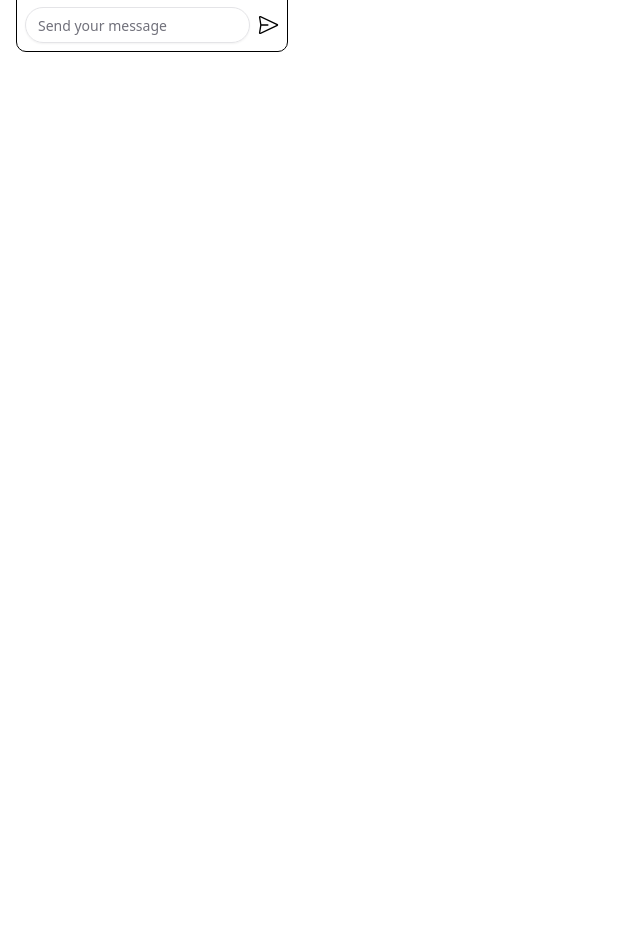
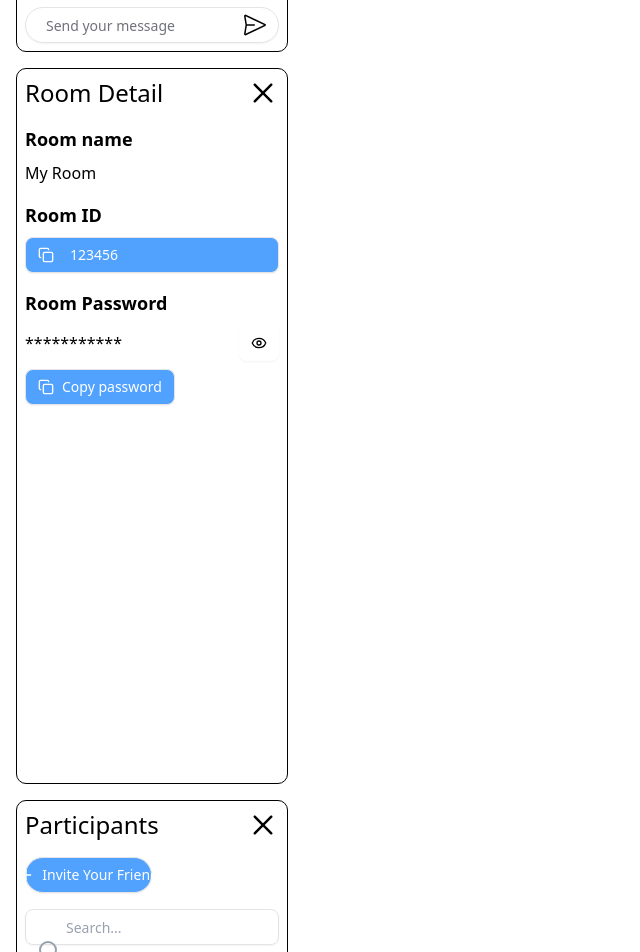
Before and after one commit to ngvuthtinh/Movie_Recommendation_System, a React (Vite) app in the folder movie_recommendation_system/: page / in a window 1280 px wide. Shown: the part 680-1632 px from the top of the page, without its empty margins (0-640 px from the left). Before the commit the page ends 800 px from the top, so only its background shows below. Built offline with nearby package versions, Linux system fonts and the light colour scheme.

Commit message:
Phuong | feat<components>: room details

```diff
--- a/movie_recommendation_system/src/components/ChatFrame.tsx
+++ b/movie_recommendation_system/src/components/ChatFrame.tsx
@@ -50,7 +50,7 @@ export default function ChatFrame() {
 
                 <div className="mt-3 border-1 border-gray-700 rounded-lg flex-1 overflow-auto">
                     {messages.map(({user, time, text }) => (
-                        <div className="mb-4">
+                        <div className="mx-4 my-2">
                             <div className="flex justify-between text-sm text-gray-600">
                                 <span>{user}</span>
                                 <span>{time}</span>
@@ -60,21 +60,20 @@ export default function ChatFrame() {
                     ))}
                 </div>
 
-                <div className="mt-3 flex items-center">
+                <div className="relative w-full mt-3">
                     <Input
                         type="text"
                         placeholder="Send your message"
-                        className="rounded-full w-full p-2 text-black [&::placeholder]:pl-1"
+                        className="rounded-full w-full pr-10 pl-4 text-black [&::placeholder]:pl-1"
                         value={inputValue}
                         onChange={e => setInputValue(e.target.value)}
                         onKeyDown={handleKeyDown}
                     />
                     <GoPaperAirplane
-                        className="ml-2 font-black text-black
-                            size-6 cursor-pointer hover:text-blue-600
-                            hover:scale-125 transition-all duration-300"
+                        className="absolute right-3 top-1/2 transform -translate-y-1/2 text-black
+                                   size-6 cursor-pointer hover:text-blue-600
+                                   hover:scale-125 transition-all duration-300"
                         onClick={handleSend}
-
                     />
                 </div>
 
--- /dev/null
+++ b/movie_recommendation_system/src/components/Participants.tsx
@@ -0,0 +1,59 @@
+import { Participant } from "@/types/Participants";
+import { Button } from "@/components/ui/button";
+import { Input } from "@/components/ui/input.tsx";
+import { Avatar } from "@/components/ui/avatar";
+
+import { RxCross2 } from "react-icons/rx";
+import { Plus } from "lucide-react";
+import { Search } from "lucide-react";
+import React from "react";
+
+export default function Participants(partcipants: Participant[]) {
+
+    return (
+        <div className="bg-white border-1 border-black rounded-lg
+                        w-[21.25vw] h-[89.5vh] flex flex-col m-4">
+            <div className="m-2 flex flex-col h-full gap-4">
+                <div className="flex justify-between">
+                    <h1 className="text-2xl font-medium text-black">Participants</h1>
+                    <RxCross2 className="size-8 text-black cursor-pointer
+                                    hover:text-red-600 hover:scale-125 transition-all duration-300"
+                    />
+                </div>
+
+                <div>
+                    <Button
+                        variant="outline"
+                        className="text-white text-sm font-medium
+                                   flex items-center rounded-full w-[50%]
+                                   bg-blue-400 hover:bg-white hover:text-black"
+                    >
+                        <Plus />
+                        <span>Invite Your Friend</span>
+                    </Button>
+                </div>
+
+                <div className="relative w-full">
+                    <Search className="absolute left-3 top-1/2 transform
+                                       translate-y-1/2 text-gray-400" />
+                    <Input
+                        type="text"
+                        placeholder="Search..."
+                        className="w-full pl-10 text-black [&::placeholder]:text-gray-400"
+                    />
+                </div>
+
+                <div className="mt-3 border-1 border-gray-700 rounded-lg flex-1 overflow-auto">
+                    {/*{participants.map(({avatarUrl, name, id, isHost, isMicOn }) => (*/}
+                    {/*    <div className="mx-4 my-2">*/}
+
+                    {/*    </div>*/}
+                    {/*))}*/}
+                </div>
+
+
+            </div>
+
+        </div>
+    );
+}
--- a/movie_recommendation_system/src/components/RoomDetail.tsx
+++ b/movie_recommendation_system/src/components/RoomDetail.tsx
@@ -0,0 +1,73 @@
+import { useState } from "react";
+
+import { RoomInfo } from "@/types/RoomInfo";
+import { Button } from "@/components/ui/button";
+
+import { Copy } from "lucide-react"
+import { Eye, EyeOff } from "lucide-react";
+import { RxCross2 } from "react-icons/rx";
+
+export default function RoomDetail(roomDetail: RoomInfo) {
+    const [showPassword, setShowPassword] = useState(false);
+
+    return (
+        <div className="bg-white border-1 border-black rounded-lg
+                        w-[21.25vw] h-[89.5vh] flex flex-col m-4">
+            <div className="m-2 flex flex-col h-full gap-4">
+                <div className="flex justify-between">
+                    <h1 className="text-2xl font-medium text-black">Room Detail</h1>
+                    <RxCross2 className="size-8 text-black cursor-pointer
+                                    hover:text-red-600 hover:scale-125 transition-all duration-300"
+                    />
+                </div>
+
+                <div>
+                    <h1 className="text-lg font-bold text-black">Room name</h1>
+                    <p className="text-black font-normal text-base mt-2">{roomDetail.roomName}</p>
+                </div>
+
+                <div>
+                    <h1 className="text-lg font-bold text-black">Room ID</h1>
+                    <Button
+                        variant="outline"
+                        className="w-full bg-blue-400 text-white flex items-center justify-start
+                                   text-left hover:bg-white hover:text-black mt-2"
+                    >
+                        <Copy className="mr-2" />
+                        <span className="flex-1 text-left">{roomDetail.roomID}</span>
+                    </Button>
+                </div>
+
+                <div>
+                    <h1 className="text-lg font-bold text-black">Room Password</h1>
+                    <div className="flex items-center justify-between mt-2">
+                        <p className="text-black font-normal text-base">
+                            {showPassword
+                                ? roomDetail.roomPassword
+                                : roomDetail.roomPassword.replace(/./g, "*")
+                            }
+                        </p>
+                        <Button
+                            className="flex items-center justify-center
+                                        bg-white text-black hover:bg-black hover:text-white"
+                            onClick={() => setShowPassword(!showPassword)}
+                        >
+                            {showPassword ? <EyeOff /> : <Eye />}
+                        </Button>
+                    </div>
+
+                    <Button
+                        variant="outline"
+                        className="bg-blue-400 text-white hover:bg-white hover:text-black
+                                   flex items-center justify-start text-left mt-2"
+                    >
+                        <Copy />
+                        <span className="flex-1 text-left">Copy password</span>
+                    </Button>
+                </div>
+
+            </div>
+
+        </div>
+    );
+}
--- a/movie_recommendation_system/src/pages/WatchTogetherPage.tsx
+++ b/movie_recommendation_system/src/pages/WatchTogetherPage.tsx
@@ -1,7 +1,16 @@
+import Participants from "@/components/Participants";
+import RoomDetail from "@/components/RoomDetail";
 import ChatFrame from "@/components/ChatFrame";
+
+import { roomInfoDefault } from "@/types/RoomInfo";
+import { participantDefault } from "@/types/Participants.ts";
 
 export default function WatchTogetherPage() {
     return (
-       <ChatFrame />
+        <>
+            <ChatFrame />
+            <RoomDetail {...roomInfoDefault} />
+            <Participants {...participantDefault}/>
+        </>
     );
 }
--- /dev/null
+++ b/movie_recommendation_system/src/types/Participants.ts
@@ -0,0 +1,31 @@
+export interface Participant {
+    avatarUrl: string;
+    name: string;
+    id: string;
+    isHost: boolean;
+    isMicOn: boolean;
+}
+
+export const participantDefault: Participant[] = [
+    {
+        avatarUrl: "https://github.com/shadcn.png",
+        name: "John Doe",
+        id: "user1",
+        isHost: true,
+        isMicOn: true,
+    },
+    {
+        avatarUrl: "https://github.com/shadcn.png",
+        name: "Jane Smith",
+        id: "user2",
+        isHost: false,
+        isMicOn: false,
+    },
+    {
+        avatarUrl: "https://github.com/shadcn.png",
+        name: "Alice Johnson",
+        id: "user3",
+        isHost: false,
+        isMicOn: true,
+    },
+];
--- /dev/null
+++ b/movie_recommendation_system/src/types/RoomInfo.ts
@@ -0,0 +1,11 @@
+export interface RoomInfo {
+    roomID: string;
+    roomName: string;
+    roomPassword: string;
+}
+
+export const roomInfoDefault: RoomInfo = {
+    roomID: "123456",
+    roomName: "My Room",
+    roomPassword: "password123",
+}
```
